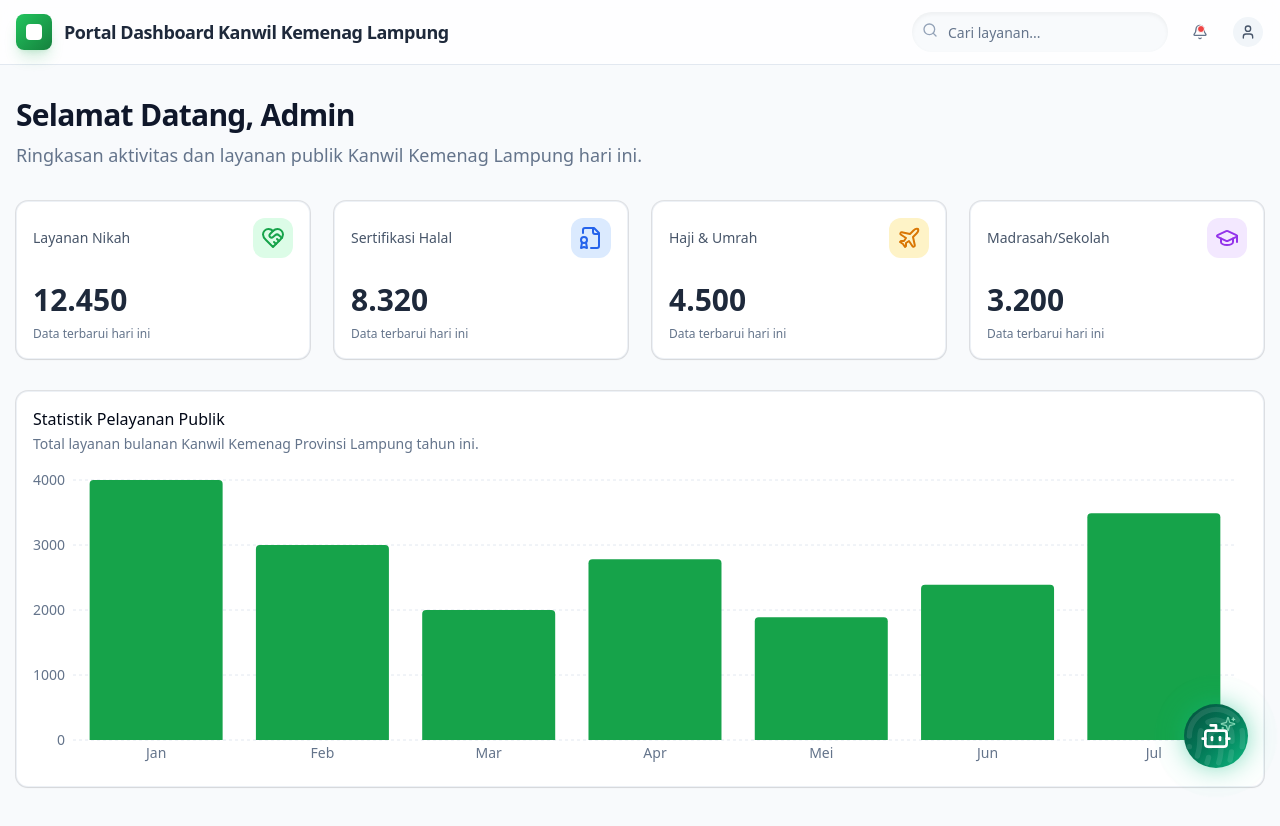
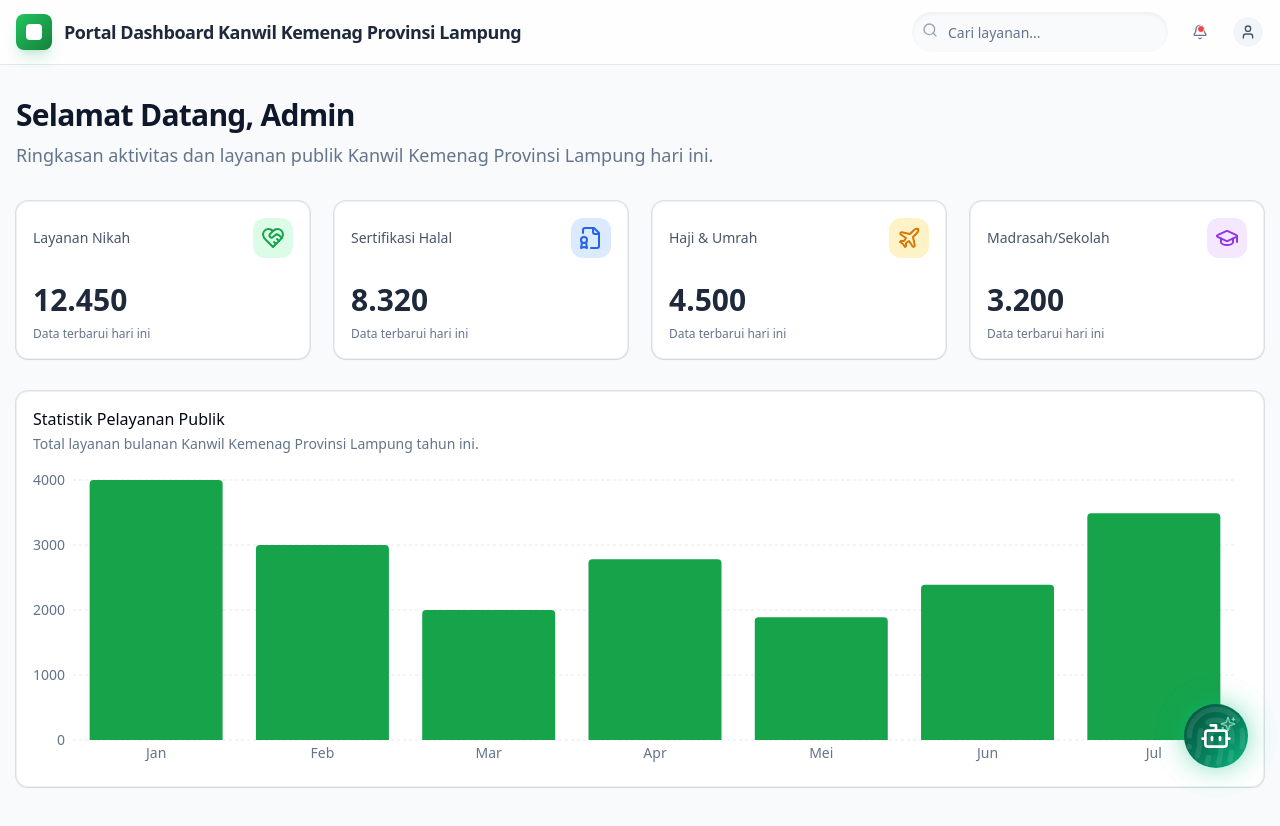
Before and after one commit to dewasamudra/Ai_chat_Kanwil, a Next.js app: page / in a window 1280 px wide. Shown: the top 826 px of the page. Built offline with nearby package versions, Linux system fonts and the light colour scheme.

Commit message:
update welcome say ai chat

```diff
--- a/src/app/layout.tsx
+++ b/src/app/layout.tsx
@@ -13,7 +13,7 @@
 });
 
 export const metadata: Metadata = {
-  title: "Dashboard Kemenag Lampung",
+  title: "Dashboard Kanwil Kemenag Provinsi Lampung",
   description: "Portal Dashboard Kanwil Kemenag Provinsi Lampung terintegrasi dengan Asisten AI",
 };
 
--- a/src/app/page.tsx
+++ b/src/app/page.tsx
@@ -12,7 +12,7 @@
         <div className="flex flex-col gap-8">
           <section>
             <h1 className="text-3xl font-bold text-slate-900 dark:text-white mb-2 tracking-tight">Selamat Datang, Admin</h1>
-            <p className="text-slate-500 dark:text-slate-400 text-lg">Ringkasan aktivitas dan layanan publik Kanwil Kemenag Lampung hari ini.</p>
+            <p className="text-slate-500 dark:text-slate-400 text-lg">Ringkasan aktivitas dan layanan publik Kanwil Kemenag Provinsi Lampung hari ini.</p>
           </section>
 
           <StatCards />
--- a/src/components/chat/BixbyChatManager.tsx
+++ b/src/components/chat/BixbyChatManager.tsx
@@ -16,7 +16,7 @@
     {
       id: 1,
       role: 'assistant',
-      content: 'Assalamualaikum. Saya Asisten AI Digital Kemenag Lampung. Ada yang bisa saya bantu terkait informasi layanan publik, atau keagamaan hari ini?',
+      content: 'Assalamualaikum. Saya Asisten AI Digital Kanwil Kemenag Provinsi Lampung. Ada yang bisa saya bantu terkait informasi layanan publik, atau keagamaan hari ini?',
       timestamp: new Date().toLocaleTimeString([], { hour: '2-digit', minute: '2-digit' })
     }
   ]);
@@ -103,7 +103,7 @@
       setMessages(prev => [...prev, {
         id: Date.now() + 1,
         role: 'assistant',
-        content: `Waalaikumsalam. Baik, sedang memproses data dari pusat informasi terpadu Kanwil Kemenag Lampung untuk informasi: ${textToSend}...`,
+        content: `Waalaikumsalam. Baik, sedang memproses data dari pusat informasi terpadu Kanwil Kemenag Provinsi Lampung untuk informasi: ${textToSend}...`,
         timestamp: new Date().toLocaleTimeString([], { hour: '2-digit', minute: '2-digit' })
       }]);
     }, 2000);
--- a/src/components/chat/BixbyPanel.tsx
+++ b/src/components/chat/BixbyPanel.tsx
@@ -26,7 +26,7 @@
     {
       id: "1",
       sender: "bot",
-      text: "Halo! Saya Bixby Kemenag Lampung. Ada yang bisa saya bantu hari ini?",
+      text: "Halo! Saya Bixby Kanwil Kemenag Provinsi Lampung. Ada yang bisa saya bantu hari ini?",
     },
   ]);
   const [inputValue, setInputValue] = useState("");
--- a/src/components/dashboard/Header.tsx
+++ b/src/components/dashboard/Header.tsx
@@ -16,7 +16,7 @@
               <div className="w-4 h-4 bg-white rounded-sm"></div>
             </div>
             <span className="hidden md:inline-block font-bold text-lg tracking-tight text-slate-800 dark:text-slate-100">
-              Portal Dashboard Kanwil Kemenag Lampung
+              Portal Dashboard Kanwil Kemenag Provinsi Lampung
             </span>
           </div>
         </div>
--- a/src/lib/services/dashboard.ts
+++ b/src/lib/services/dashboard.ts
@@ -46,7 +46,7 @@
         });
       } else if (lowerQuery.includes("halo") || lowerQuery.includes("hai")) {
         resolve({
-          text: "Halo! Saya Bixby Kemenag Lampung, asisten AI Anda. Ada yang bisa saya bantu terkait layanan di Kantor Wilayah Kementerian Agama Provinsi Lampung hari ini?",
+          text: "Halo! Saya Bixby Kanwil Kemenag Provinsi Lampung, asisten AI Anda. Ada yang bisa saya bantu terkait layanan di Kantor Wilayah Kementerian Agama Provinsi Lampung hari ini?",
         });
       } else {
         resolve({
```
